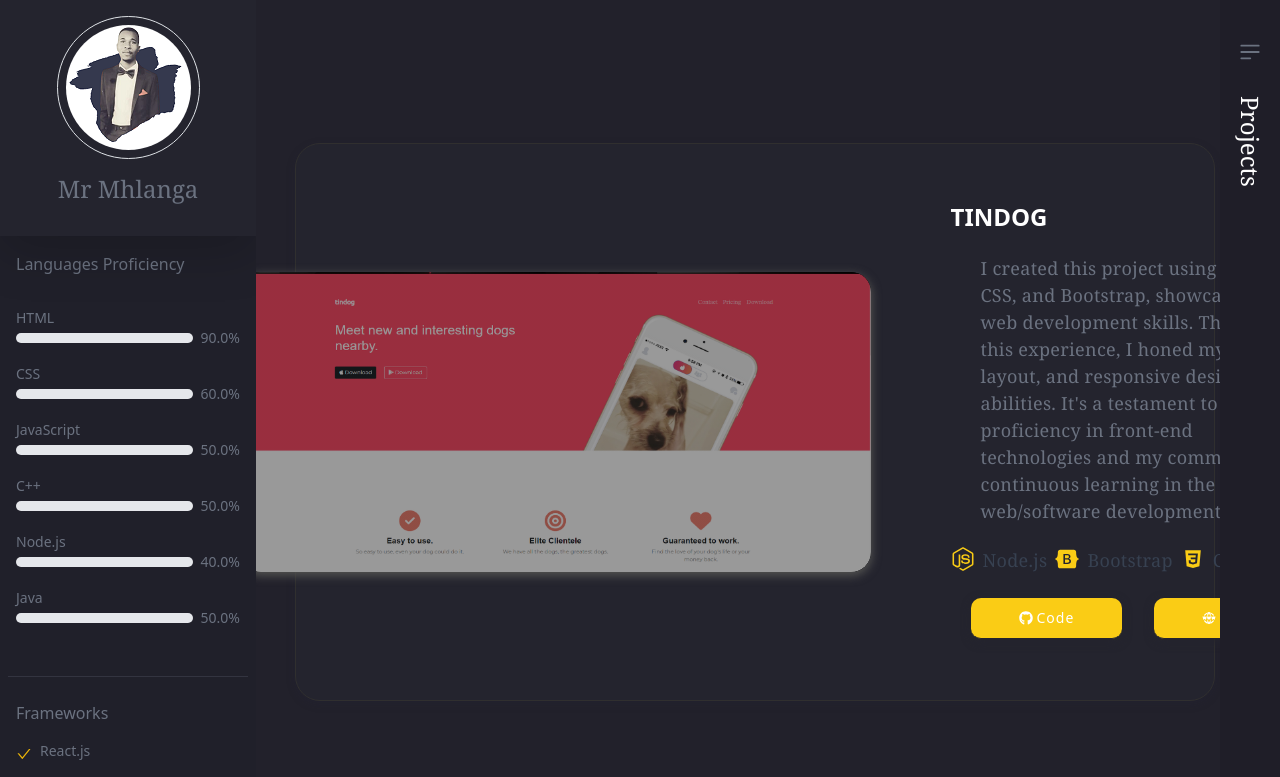
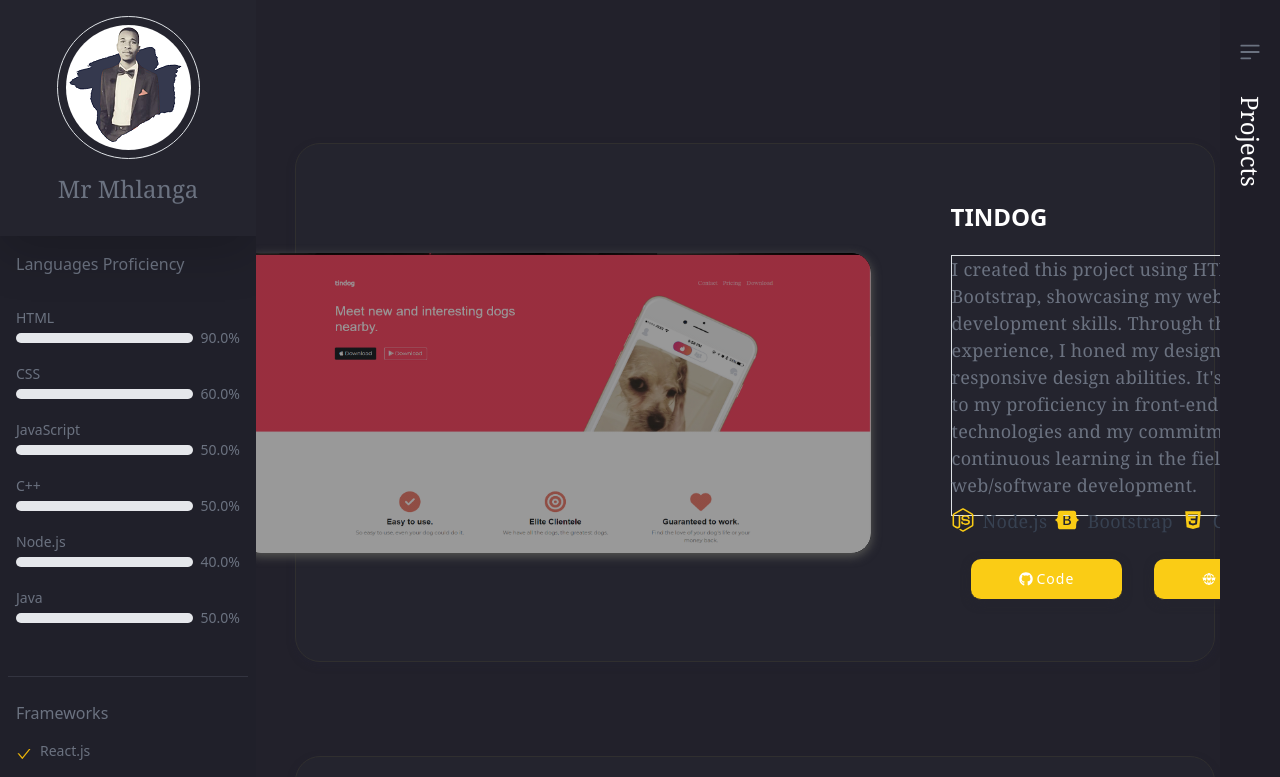
Before and after one commit to Ike91/React-portfolio, a React (Create React App) app: page /projects in a window 1280 px wide. Shown: the top 777 px of the page. Built offline with nearby package versions, Linux system fonts and the light colour scheme.

Commit message:
removed a class

```diff
--- a/src/components/partials/Project.jsx
+++ b/src/components/partials/Project.jsx
@@ -44,8 +44,8 @@ function Projects(props) {
                   <div class="preview-card__title text-white dark:text-white">
                     {projectName}
                   </div>
-                  <div className="ml-5 mr-5">
-                    <p class="preview-card__text text-gray-500 dark:text-gray-400">
+                  <div className="border border-lg">
+                    <p class="text-gray-500 dark:text-gray-400">
                       {projectDescription}
                     </p>
                   </div>
```
